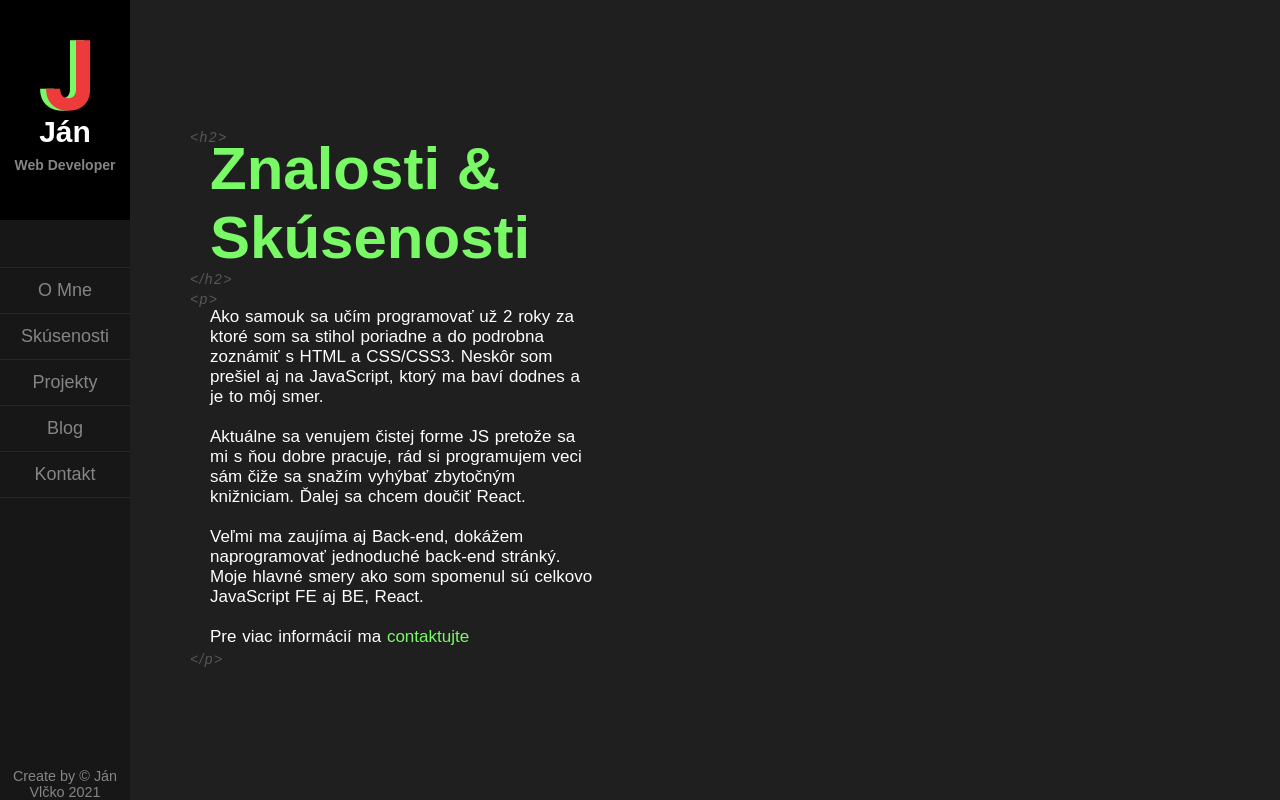
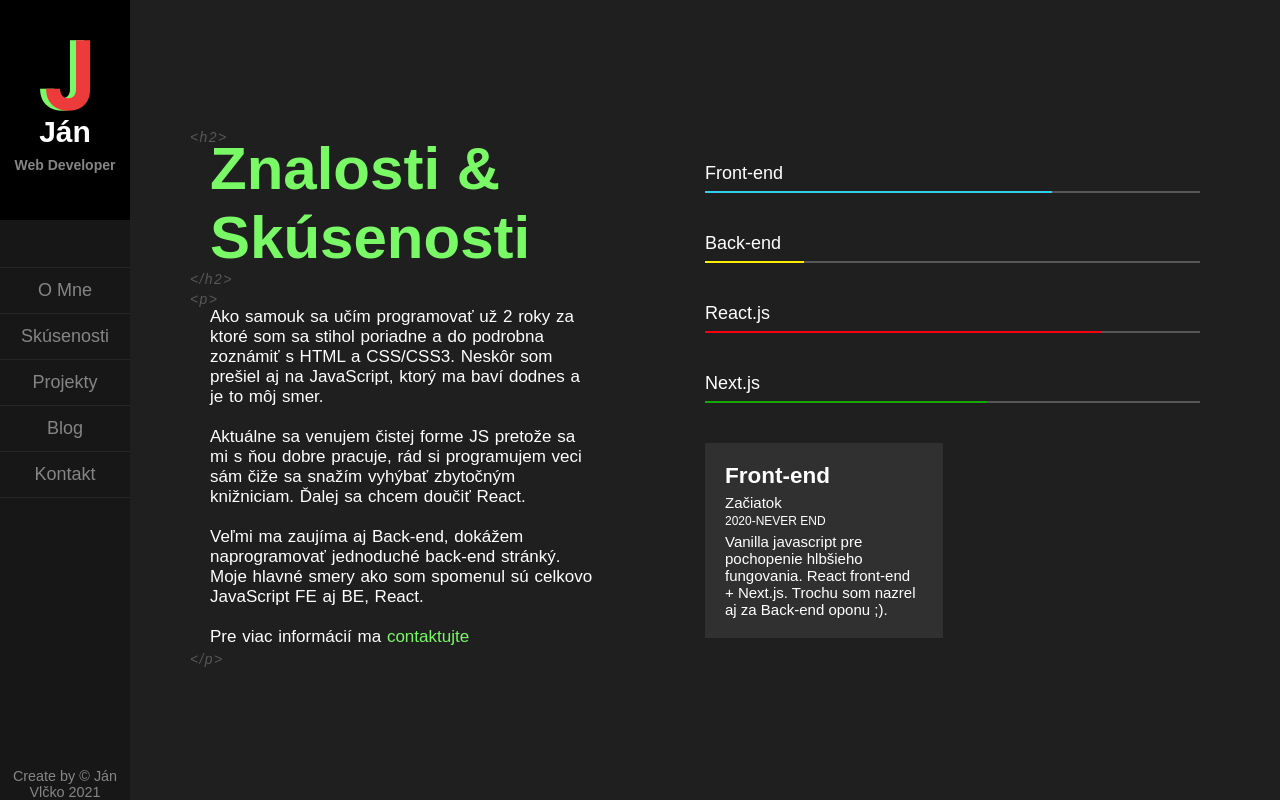
Before and after one commit to DiNNoZZo/jan-vlcko-v3, a Next.js app: page /skills in a window 1280 px wide. Built offline with nearby package versions, Linux system fonts and the light colour scheme; a web font is replaced by a local one.

Commit message:
blog, projekt page --

```diff
--- /dev/null
+++ b/components/skill-bars/skill-bars.js
@@ -0,0 +1,61 @@
+import React, { useState } from 'react';
+
+import classes from './skill-bars.module.scss';
+
+const data = [
+  {
+    id: 'frontend',
+    progress: 70,
+    name: 'Front-end',
+  },
+  {
+    id: 'backend',
+    progress: 20,
+    name: 'Back-end',
+  },
+  {
+    id: 'react',
+    progress: 80,
+    name: 'React.js',
+  },
+  {
+    id: 'next',
+    progress: 57,
+    name: 'Next.js',
+  },
+];
+
+function SkillBars(props) {
+  const [bars, setBars] = useState(data);
+
+  return (
+    <div className={classes.bars}>
+      {bars.map((bar) => {
+        return (
+          <div key={bar.id} className={classes.bar}>
+            <span className={classes.bar__name}>{bar.name}</span>
+            <div className={classes.bar__empty}>
+              <div
+                className={`${classes.bar__fill} ${
+                  classes[`bar__fill--${bar.id}`]
+                }`}
+                style={{ width: `${bar.progress}%` }}
+              ></div>
+            </div>
+          </div>
+        );
+      })}
+      <div className={classes.desc__content}>
+        <h2 className={classes.title}>Front-end</h2>
+        <p>Začiatok</p>
+        <span className={classes.year}>2020-NEVER END</span>
+        <p className={classes.desc}>
+          Vanilla javascript pre pochopenie hlbšieho fungovania. React front-end
+          + Next.js. Trochu som nazrel aj za Back-end oponu ;).
+        </p>
+      </div>
+    </div>
+  );
+}
+
+export default SkillBars;
--- /dev/null
+++ b/components/skill-bars/skill-bars.module.scss
@@ -0,0 +1,64 @@
+.bars {
+  width: 50%;
+  font-size: 1.8rem;
+  padding-right: 5rem;
+}
+.bar {
+  margin-bottom: 4rem;
+
+  &:not(:first-of-type) {
+    margin-top: 4rem;
+  }
+
+  &__name {
+  }
+
+  &__empty {
+    margin-top: 0.7rem;
+    width: 100%;
+    height: 2px;
+    background-color: var(--base-line-c);
+  }
+
+  &__fill {
+    height: 2px;
+    &--react {
+      background-color: var(--react-line-c);
+    }
+    &--next {
+      background-color: var(--next-line-c);
+    }
+    &--frontend {
+      background-color: var(--front-end-line-c);
+    }
+    &--backend {
+      background-color: var(--back-end-line-c);
+    }
+  }
+}
+
+.desc__content {
+  width: 48%;
+  padding: 2rem;
+  background-color: var(--skill-desc-background-c);
+  font-size: 1.5rem;
+
+  .title {
+    margin-bottom: 0.5rem;
+  }
+
+  .year {
+    font-size: 1.2rem;
+  }
+
+  .desc {
+    margin-top: 0.5rem;
+  }
+
+  p::before,
+  h2::before,
+  p::after,
+  h2::after {
+    content: unset;
+  }
+}
--- a/pages/skills/index.js
+++ b/pages/skills/index.js
@@ -1,6 +1,7 @@
 import React from 'react';
 
 import Text from '../../components/ui/text';
+import SkillBars from '../../components/skill-bars/skill-bars';
 import Section from '../../components/ui/section/section';
 import TextArea from '../../components/ui/text-area/text-area';
 import SecondTitle from '../../components/titles/second-title';
@@ -8,7 +9,7 @@ import Button from '../../components/ui/button/button';
 
 function MySkillsPage() {
   return (
-    <Section>
+    <Section styles="grid-screen">
       <TextArea>
         <header>
           <SecondTitle title="Znalosti & Skúsenosti" />
@@ -32,6 +33,7 @@ function MySkillsPage() {
           Pre viac informácií ma <Button link="/contact">contaktujte</Button>
         </Text>
       </TextArea>
+      <SkillBars />
     </Section>
   );
 }
--- a/styles/_variables.scss
+++ b/styles/_variables.scss
@@ -4,26 +4,28 @@
 $font-encode: 'Encode Sans SC', sans-serif;
 $font-poppins: 'Poppins', sans-serif;
 
-$c-primary: #ed3b3b;
-$c-secondary: #7af967;
+$primary-c: #ed3b3b;
+$secondary-c: #7af967;
 
-$c-blue-light: #31ceed;
-$c-yellow: #ffec05;
-$c-red: #f9000f;
+$blue-light-c: #31ceed;
+$green-c: #16a700;
+$yellow-c: #ffec05;
+$red-c: #f9000f;
 
-$c-black: hsl(0, 0%, 0%);
-$c-grey-52: hsl(0, 0%, 52%);
-$c-grey-34: hsl(0, 0%, 34%);
-$c-grey-24: hsl(0, 0%, 24%);
-$c-grey-15: hsl(0, 0%, 15%);
-$c-grey-12: hsl(0, 0%, 12%);
-$c-grey-9: hsl(0, 0%, 9%);
-$c-grey-light-transparent: hsla(0, 0%, 29%, 0.722);
-$c-grey-light-transparent-more: hsla(0, 0%, 29%, 0.322);
-$c-grey-light-transparent-hover: hsla(0, 0%, 50%, 0.322);
-$c-white: hsl(0, 0%, 100%);
-$c-white-80: hsl(0, 0%, 80%);
-$c-white-transparent: hsla(0, 0%, 100%, 0.267);
+$black-c: hsl(0, 0%, 0%);
+$grey-52-c: hsl(0, 0%, 52%);
+$grey-34-c: hsl(0, 0%, 34%);
+$grey-24-c: hsl(0, 0%, 24%);
+$grey-19-c: hsl(0, 0%, 19%);
+$grey-15-c: hsl(0, 0%, 15%);
+$grey-12-c: hsl(0, 0%, 12%);
+$grey-9-c: hsl(0, 0%, 9%);
+$grey-light-transparent-c: hsla(0, 0%, 29%, 0.722);
+$grey-light-transparent-more-c: hsla(0, 0%, 29%, 0.322);
+$grey-light-transparent-hover-c: hsla(0, 0%, 50%, 0.322);
+$white-c: hsl(0, 0%, 100%);
+$white-80-c: hsl(0, 0%, 80%);
+$white-transparent-c: hsla(0, 0%, 100%, 0.267);
 
 $transition-duration: 0.5s;
 $transition-delay: 0.05s;
@@ -31,47 +33,50 @@ $items: 3;
 
 :root {
   //colors
-  --primary-c: #{$c-primary};
-  --secondary-c: #{$c-secondary};
-  --select-c: #{$c-primary};
-  --white-c: #{$c-white};
-  --black-c: #{$c-black};
-  --red-c: #{$c-red};
+  --primary-c: #{$primary-c};
+  --secondary-c: #{$secondary-c};
+  --select-c: #{$primary-c};
+  --white-c: #{$white-c};
+  --black-c: #{$black-c};
+  --red-c: #{$red-c};
 
-  --tags-c: #{$c-grey-34};
+  --tags-c: #{$grey-34-c};
 
-  --sub-title-text-c: #{$c-grey-52};
+  --sub-title-text-c: #{$grey-52-c};
 
-  --nav-background-c: #{$c-grey-9};
-  --nav-background-transparent-c: #{$c-grey-light-transparent};
-  --nav-text-c: #{$c-grey-52};
-  --nav-border-c: #{$c-grey-light-transparent-more};
-  --nav-mobile-menu-c: #{$c-white};
-  --nav-mobile-menu-bg: #{$c-grey-light-transparent-more};
-  --nav-mobile-menu-bg-hover: #{$c-grey-light-transparent-hover};
-  --nav-mobile-menu-btn-hover: #{$c-grey-34};
+  --nav-background-c: #{$grey-9-c};
+  --nav-background-transparent-c: #{$grey-light-transparent-c};
+  --nav-text-c: #{$grey-52-c};
+  --nav-border-c: #{$grey-light-transparent-more-c};
+  --nav-mobile-menu-c: #{$white-c};
+  --nav-mobile-menu-bg: #{$grey-light-transparent-more-c};
+  --nav-mobile-menu-bg-hover: #{$grey-light-transparent-hover-c};
+  --nav-mobile-menu-btn-hover: #{$grey-34-c};
 
-  --logo-text-c: #{$c-white};
-  --logo-front-c: #{$c-primary};
-  --logo-back-c: #{$c-secondary};
+  --logo-text-c: #{$white-c};
+  --logo-front-c: #{$primary-c};
+  --logo-back-c: #{$secondary-c};
 
-  --home-background-c: #{$c-grey-12};
-  --home-text-c: #{$c-white};
+  --home-background-c: #{$grey-12-c};
+  --home-text-c: #{$white-c};
 
-  --form-background-c: #{$c-grey-15};
-  --form-text-c: #{$c-white-80};
+  --form-background-c: #{$grey-15-c};
+  --form-text-c: #{$white-80-c};
 
-  --label-background-c: #{$c-secondary};
-  --label-background-warning-c: #{$c-primary};
+  --label-background-c: #{$secondary-c};
+  --label-background-warning-c: #{$primary-c};
 
-  --base-line-c: #{$c-grey-34};
-  --front-end-line-c: #{$c-blue-light};
-  --back-end-line-c: #{$c-yellow};
-  --react-line-c: #{$c-red};
+  --base-line-c: #{$grey-34-c};
+  --front-end-line-c: #{$blue-light-c};
+  --back-end-line-c: #{$yellow-c};
+  --react-line-c: #{$red-c};
+  --next-line-c: #{$green-c};
 
-  --text-background-c: #{$c-grey-24};
+  --skill-desc-background-c: #{$grey-19-c};
 
-  --box-shadow-img: #{$c-white-transparent};
+  --text-background-c: #{$grey-24-c}; //neviem kde
+
+  --box-shadow-img: #{$white-transparent-c};
 
   //grid
   --width-nav: 13rem;
```
